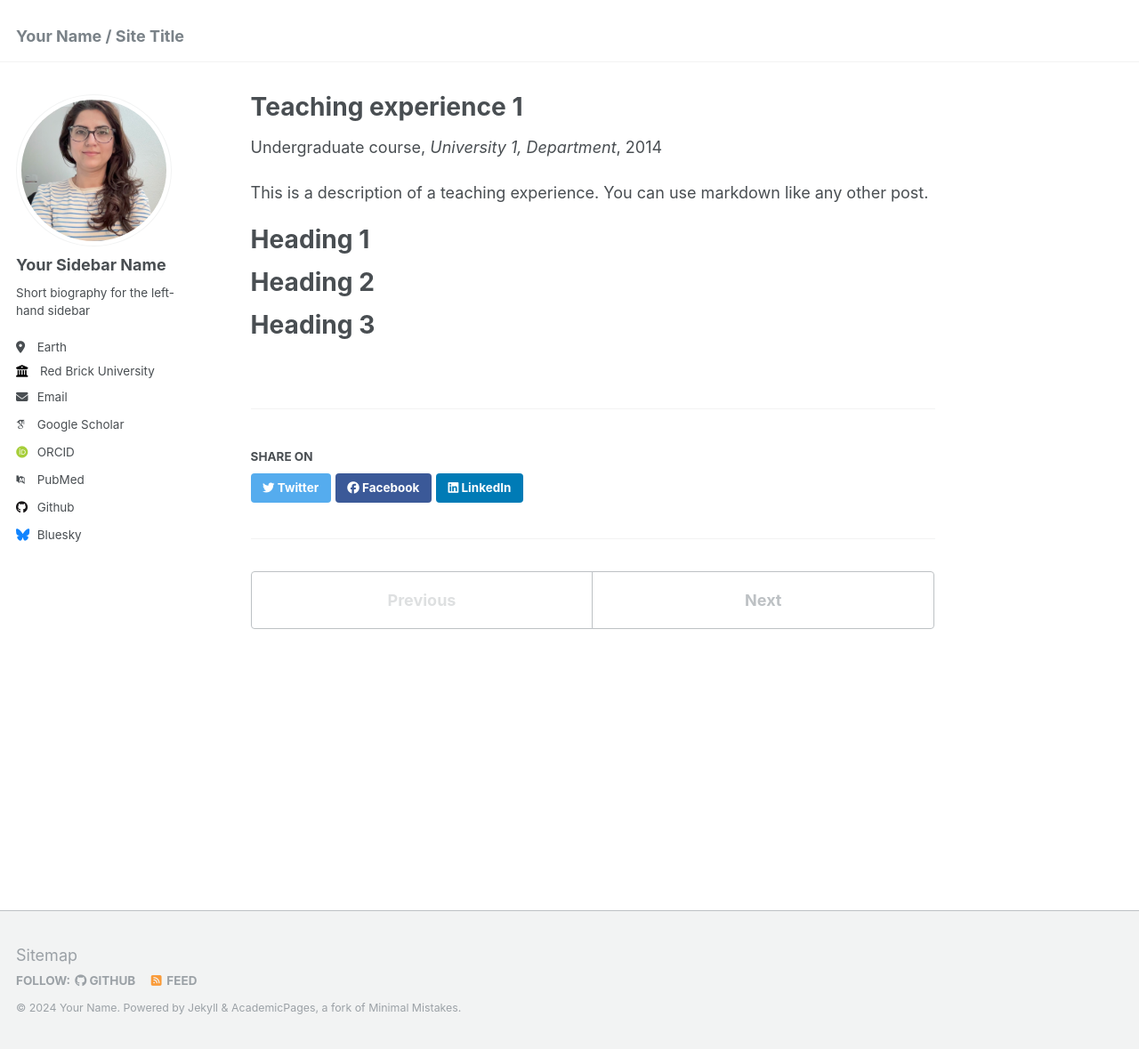
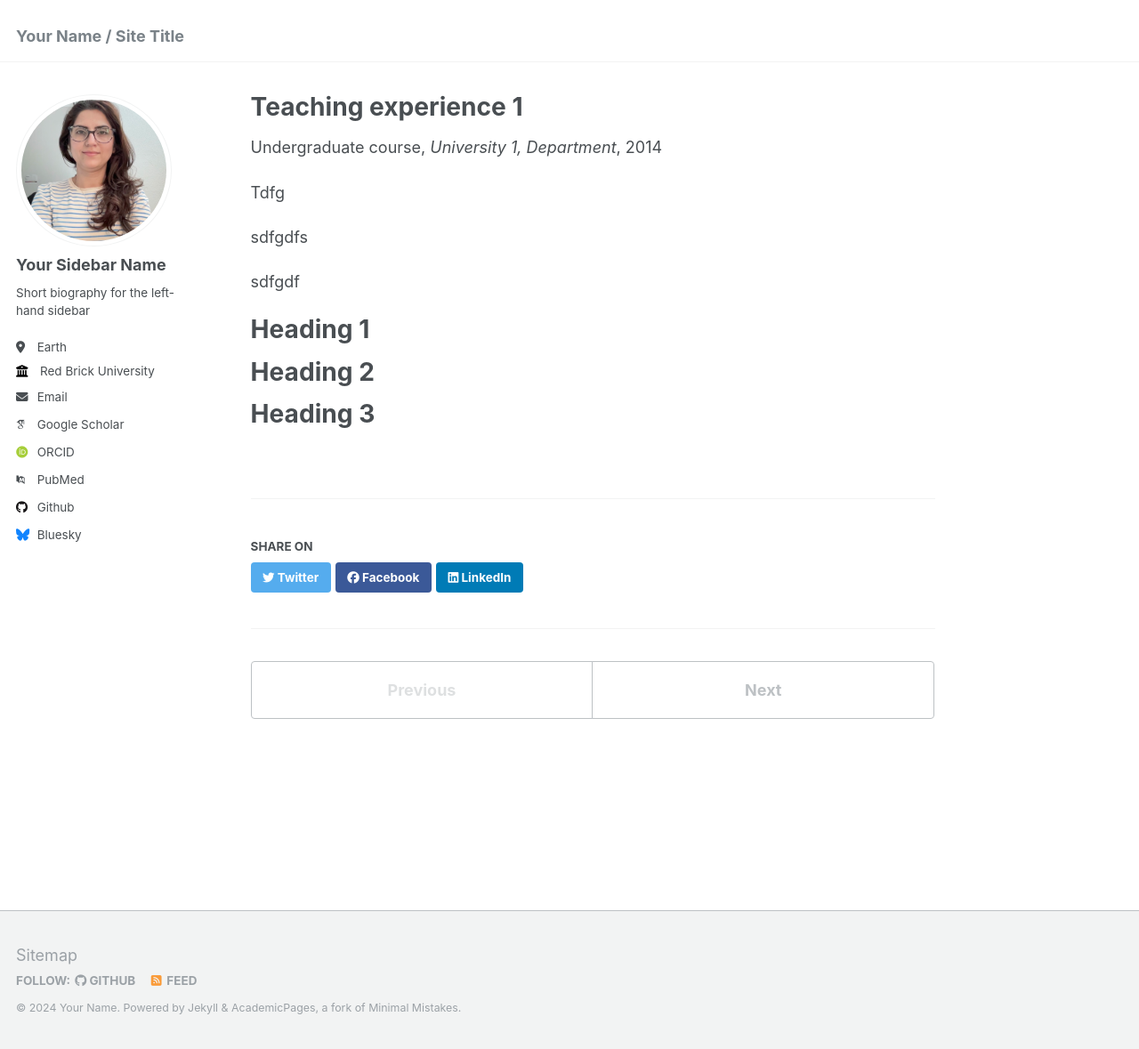
Before and after one commit to Nasrin-Sohrabi/Nasrin-Sohrabi.github.io, a Jekyll site: the page built from _teaching/2014-spring-teaching-1.md, in a window 1280 px wide and 1179 px high. Shown: the whole window at 89% size. Built offline with Jekyll 4.4.1, drawn with Linux system fonts in a browser that asks for light colours; some web fonts are replaced.

Commit message:
updating

```diff
--- a/_pages/publications.html
+++ b/_pages/publications.html
@@ -21,6 +21,9 @@ author_profile: true
       {% endif %}
       {% unless title_shown %}
         <h2>{{ category[1].title }}</h2><hr />
+        An up to date list of my publications is on my google scholar page. This page contains the links to code and pre-print pdfs for some of the publications.
+
+
         {% assign title_shown = true %}
       {% endunless %}
       {% include archive-single.html %}
--- a/_teaching/2014-spring-teaching-1.md
+++ b/_teaching/2014-spring-teaching-1.md
@@ -8,7 +8,14 @@ date: 2014-01-01
 location: "City, Country"
 ---
 
-This is a description of a teaching experience. You can use markdown like any other post.
+Tdfg
+
+sdfgdfs
+
+
+sdfgdf
+
+
 
 Heading 1
 ======
```
Also changed, not shown: _data/navigation.yml (+4 -6 lines).
